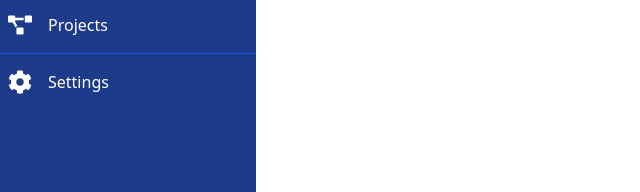
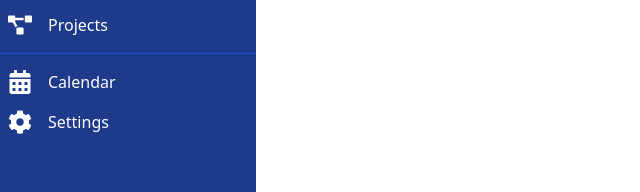
Before and after one commit to Abdimahad1/PMS, a React (Vite) app: page / in a window 1280 px wide. Shown: the part 290-482 px from the top of the page, without its empty margins (0-640 px from the left). Built offline with nearby package versions, Linux system fonts and the light colour scheme.

Commit message:
sidebar added Calendar icon

```diff
--- a/src/Components/Sidebar.jsx
+++ b/src/Components/Sidebar.jsx
@@ -1,6 +1,6 @@
 import { useState } from 'react';
 import { Link } from 'react-router-dom';
-import { FaHome, FaTasks, FaBell, FaProjectDiagram, FaCog, FaUserCircle, FaSignOutAlt } from 'react-icons/fa';
+import { FaHome, FaTasks, FaBell, FaProjectDiagram, FaCog, FaUserCircle, FaSignOutAlt, FaCalendarAlt } from 'react-icons/fa';
 
 const Sidebar = () => {
     const [collapsed, setCollapsed] = useState(false);
@@ -10,7 +10,8 @@ const Sidebar = () => {
         { name: 'My Tasks', icon: FaTasks, route: '/tasks' },
         { name: 'Notifications', icon: FaBell, route: '/notifications' },
         { name: 'Projects', icon: FaProjectDiagram, route: '/projects' },
-        { name: 'Settings', icon: FaCog, route: '/settings' }
+        { name: 'Calendar', icon: FaCalendarAlt, route: '/calendar' }, // Added Calendar item
+        { name: 'Settings', icon: FaCog, route: '/settings' } // Settings item is now the last
     ];
 
     return (
```
